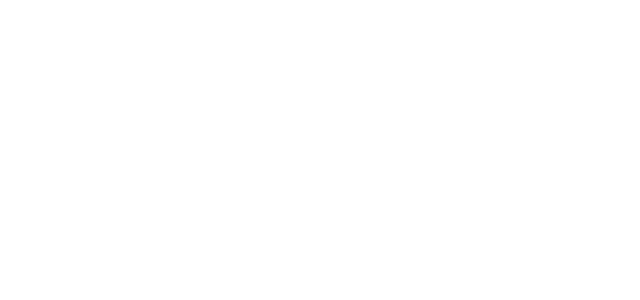
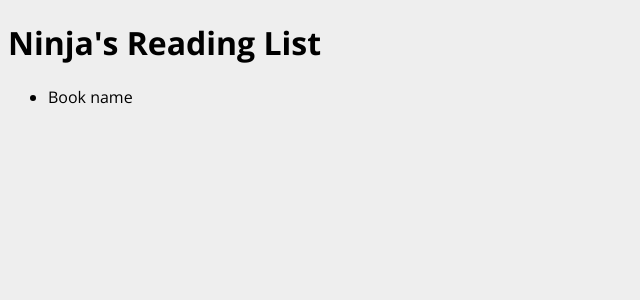
Before and after one commit to RDOToole89/fcc-graphql-bookapi-client, a React (Create React App) app: page / in a window 1280 px wide. Shown: the top 300 px of the page, without its empty margins (0-640 px from the left). Built offline with nearby package versions, Linux system fonts and the light colour scheme.

Commit message:
Create Booklist component

```diff
--- a/src/App.css
+++ /dev/null
@@ -1,38 +0,0 @@
-.App {
-  text-align: center;
-}
-
-.App-logo {
-  height: 40vmin;
-  pointer-events: none;
-}
-
-@media (prefers-reduced-motion: no-preference) {
-  .App-logo {
-    animation: App-logo-spin infinite 20s linear;
-  }
-}
-
-.App-header {
-  background-color: #282c34;
-  min-height: 100vh;
-  display: flex;
-  flex-direction: column;
-  align-items: center;
-  justify-content: center;
-  font-size: calc(10px + 2vmin);
-  color: white;
-}
-
-.App-link {
-  color: #61dafb;
-}
-
-@keyframes App-logo-spin {
-  from {
-    transform: rotate(0deg);
-  }
-  to {
-    transform: rotate(360deg);
-  }
-}
--- a/src/App.js
+++ b/src/App.js
@@ -1,7 +1,12 @@
-import './App.css';
+import Booklist from './components/Booklist';
 
 function App() {
-  return <div className='App'></div>;
+  return (
+    <div id='main'>
+      <h1>Ninja's Reading List</h1>
+      <Booklist />
+    </div>
+  );
 }
 
 export default App;
--- /dev/null
+++ b/src/components/Booklist.js
@@ -0,0 +1,13 @@
+import React from 'react';
+
+function Booklist() {
+  return (
+    <div>
+      <ul id='book-list'>
+        <li>Book name</li>
+      </ul>
+    </div>
+  );
+}
+
+export default Booklist;
--- a/src/index.css
+++ b/src/index.css
@@ -1,13 +1,10 @@
-body {
-  margin: 0;
-  font-family: -apple-system, BlinkMacSystemFont, 'Segoe UI', 'Roboto', 'Oxygen',
-    'Ubuntu', 'Cantarell', 'Fira Sans', 'Droid Sans', 'Helvetica Neue',
-    sans-serif;
-  -webkit-font-smoothing: antialiased;
-  -moz-osx-font-smoothing: grayscale;
+@import url('https://fonts.googleapis.com/css2?family=Open+Sans:ital,wght@0,300;0,400;0,600;0,700;1,300;1,400;1,600;1,700&display=swap');
+
+* {
+  box-sizing: border-box;
+  font-family: 'Open Sans', sans-serif;
 }
 
-code {
-  font-family: source-code-pro, Menlo, Monaco, Consolas, 'Courier New',
-    monospace;
+body {
+  background: #eee;
 }
```
